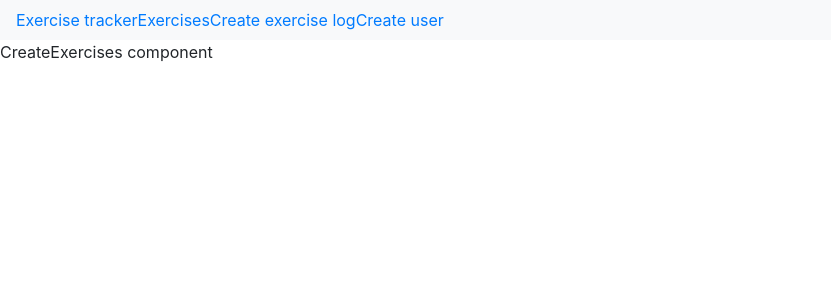
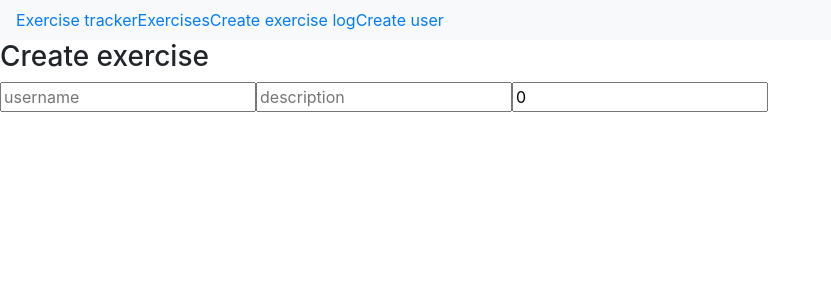
Before and after one commit to ViktorKuzmanov/Learning-MERN-Stack-, a React (Create React App) app: page /create in a window 1280 px wide. Shown: the top 300 px of the page, without its empty margins (0-831 px from the left). Built offline with nearby package versions, Linux system fonts and the light colour scheme.

Commit message:
add inputs for username, duration and description
also add callback to update state on change

```diff
--- a/src/components/CreateExercises.jsx
+++ b/src/components/CreateExercises.jsx
@@ -11,7 +11,42 @@ export default class CreateExercises extends Component {
       users: [],
     };
   }
+
+  onChange = (event) => {
+    const name = event.target.name;
+    const value = event.target.value;
+    this.setState({ [name]: value });
+    console.log(this.state);
+  };
+
   render() {
-    return <p>CreateExercises component</p>;
+    return (
+      <div>
+        <h3>Create exercise</h3>
+        <form action="" onSubmit={this.onSubmit}>
+          <input
+            onChange={this.onChange}
+            type="text"
+            name="username"
+            placeholder="username"
+            value={this.state.username}
+          />
+          <input
+            onChange={this.onChange}
+            type="text"
+            name="description"
+            placeholder="description"
+            value={this.state.description}
+          />
+          <input
+            onChange={this.onChange}
+            type="number"
+            name="duration"
+            placeholder="duration"
+            value={this.state.duration}
+          />
+        </form>
+      </div>
+    );
   }
 }
```
